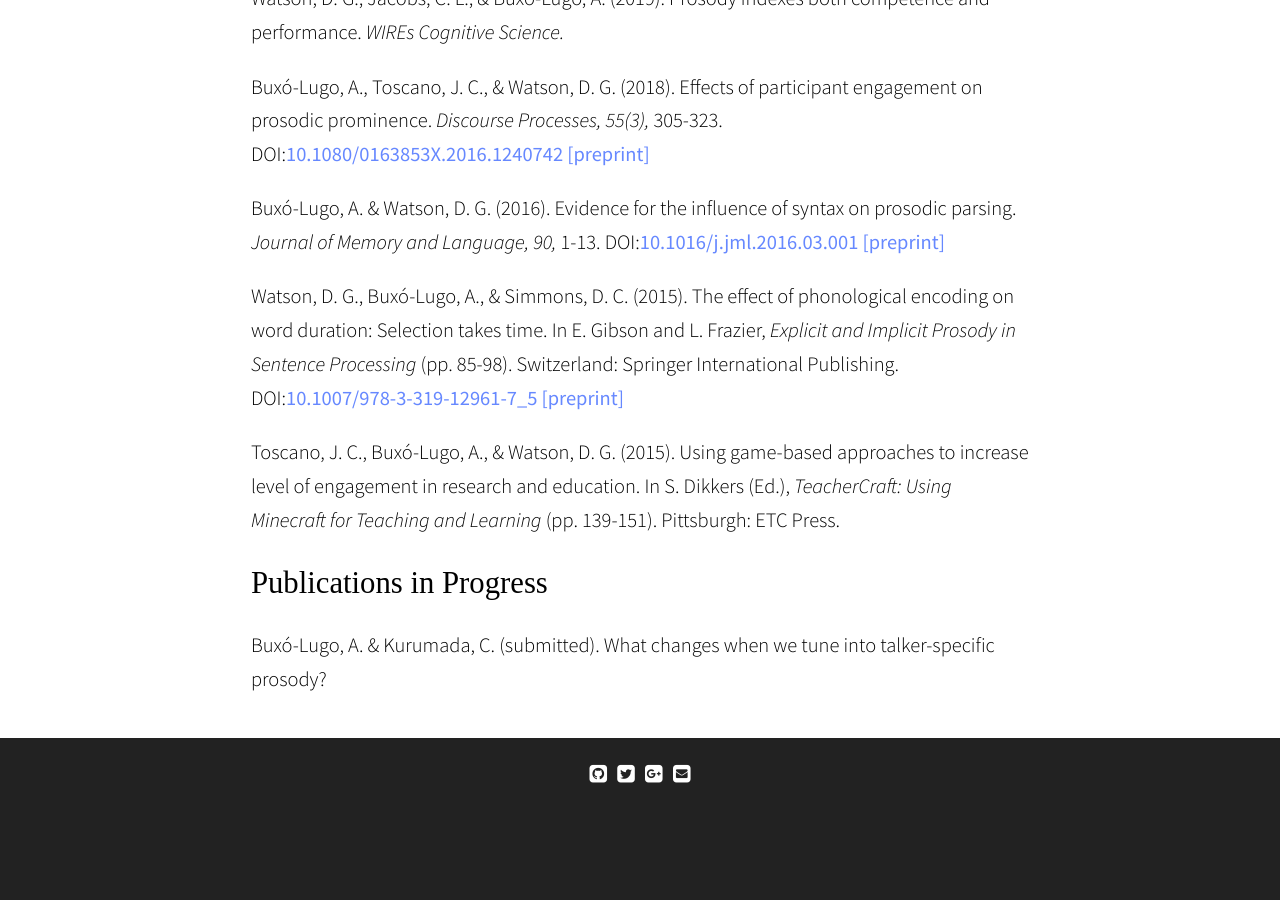
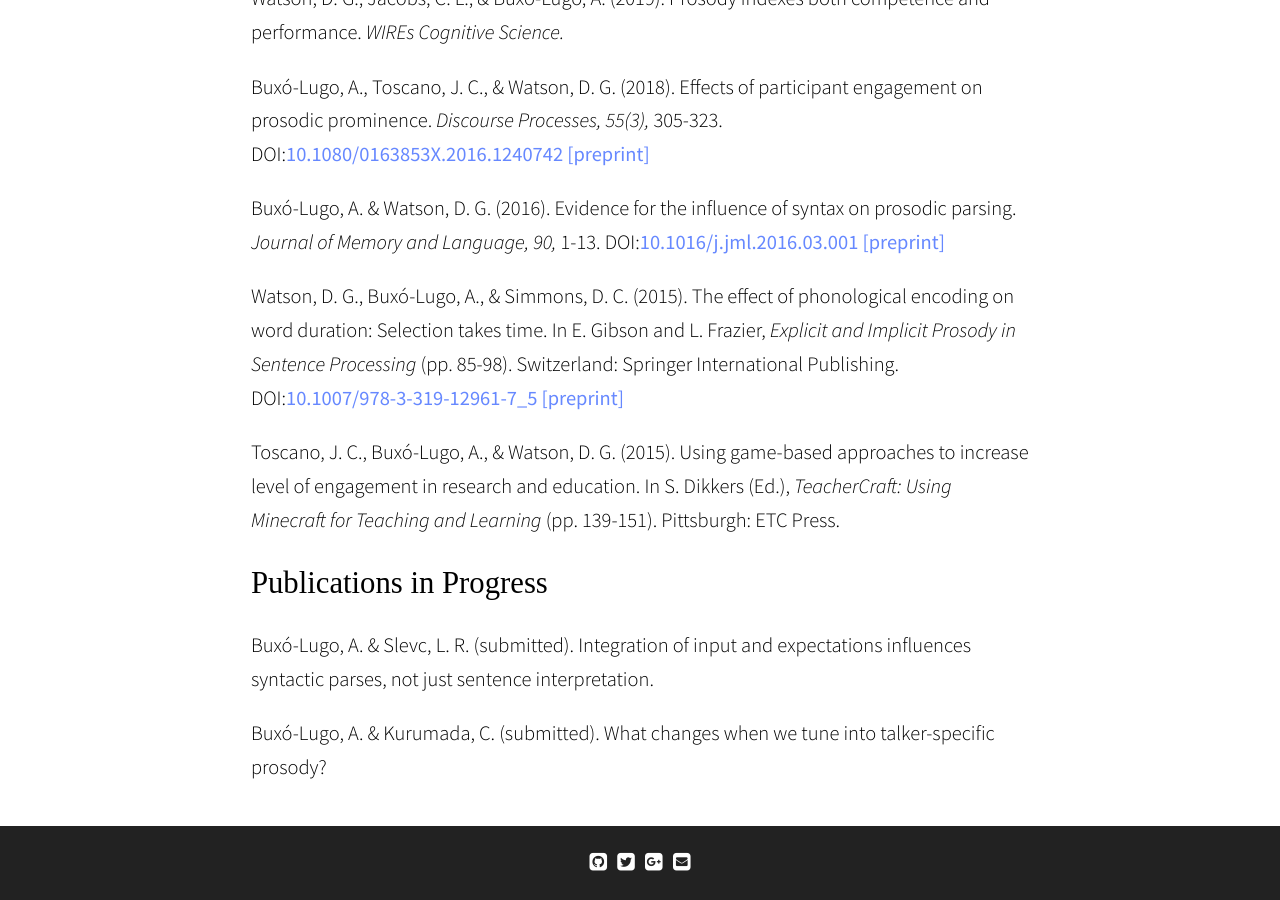
Before and after one commit to abuxolugo/abuxolugo.github.io, a Jekyll site: the page built from publications.md, in a window 1280 px wide and 900 px high, scrolled down 619 px. Built offline with Jekyll 4.4.1, drawn with Linux system fonts in a browser that asks for light colours; some web fonts are replaced; before the commit the page ends 1431 px from its top, so only the background shows below that.

Commit message:
Update publications.md

```diff
--- a/publications.md
+++ b/publications.md
@@ -21,4 +21,6 @@ Toscano, J. C., Buxó-Lugo, A., & Watson, D. G. (2015). Using game-based approac
 
 ## Publications in Progress
 
+Buxó-Lugo, A. & Slevc, L. R. (submitted). Integration of input and expectations influences syntactic parses, not just sentence interpretation.
+
 Buxó-Lugo, A. & Kurumada, C. (submitted). What changes when we tune into talker-specific prosody?
```
